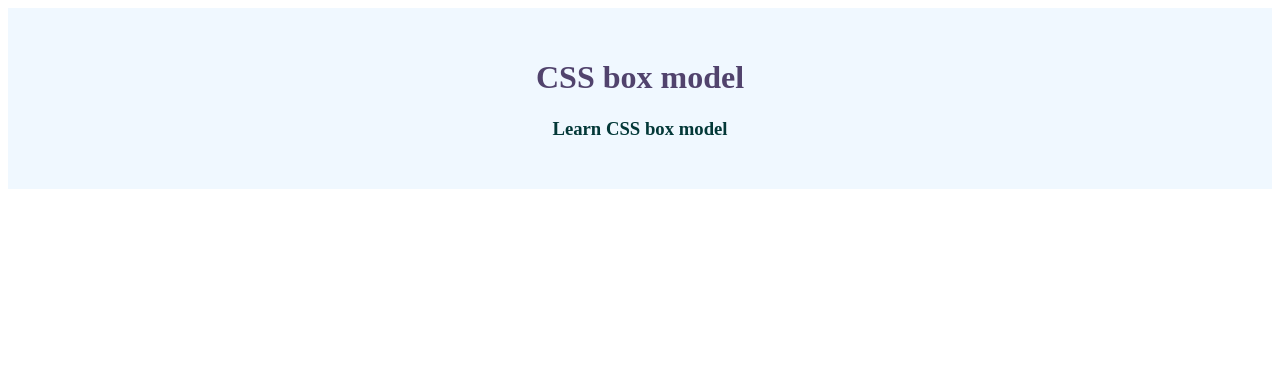
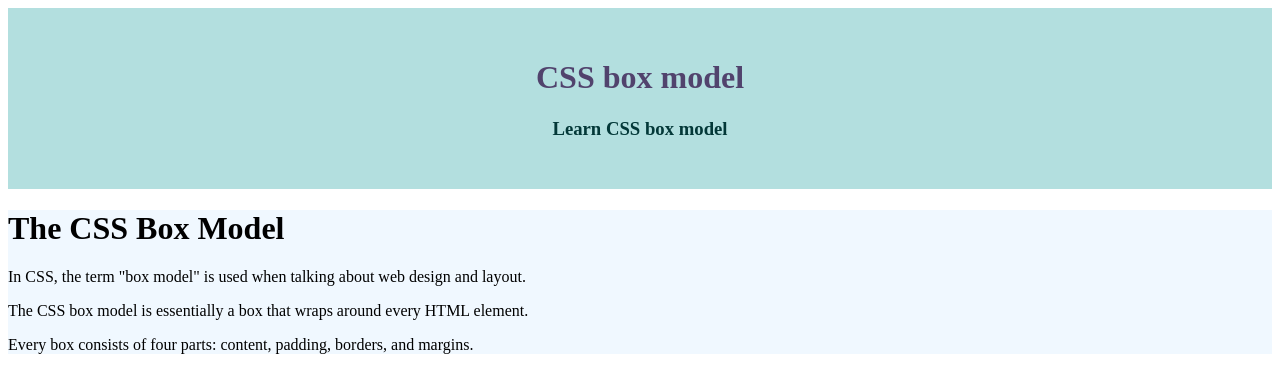
Before and after one commit to varunsai0713/opptytasks, a plain HTML site: page day9/box.html in a window 1280 px wide. Drawn offline with Linux system fonts and the light colour scheme.

Commit message:
Update box.html

```diff
--- a/day9/box.html
+++ b/day9/box.html
@@ -15,13 +15,19 @@
     </style>
 </head>
 <body>
-    <header class="box">
+    <header>
         <h1 style="text-align: center; color: rgb(81, 67, 109)">CSS box model</h1>
     <h3 style="text-align: center; color: rgb(3, 56, 56)">Learn CSS box model</h3>
     </header>
-    <div>
+    <div class="box">
 
+  <h1>The CSS Box Model</h1>
 
+<p>In CSS, the term "box model" is used when talking about web design and layout.</p>
+
+<p>The CSS box model is essentially a box that wraps around every HTML element.</p>
+
+<p>Every box consists of four parts: content, padding, borders, and margins.</p>
     </div>
 </body>
 </html>
```
